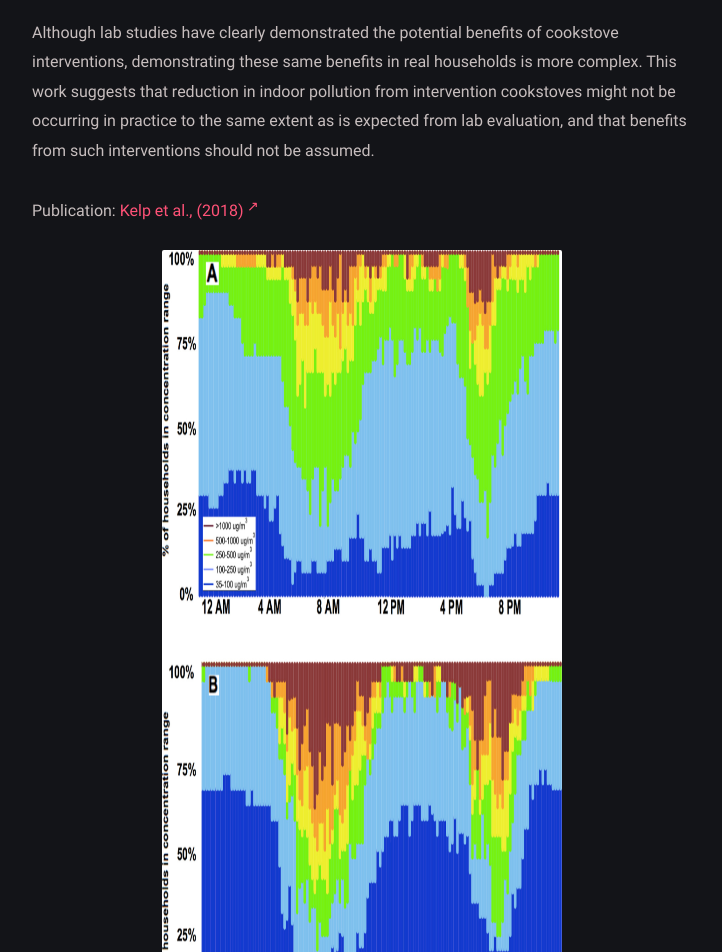
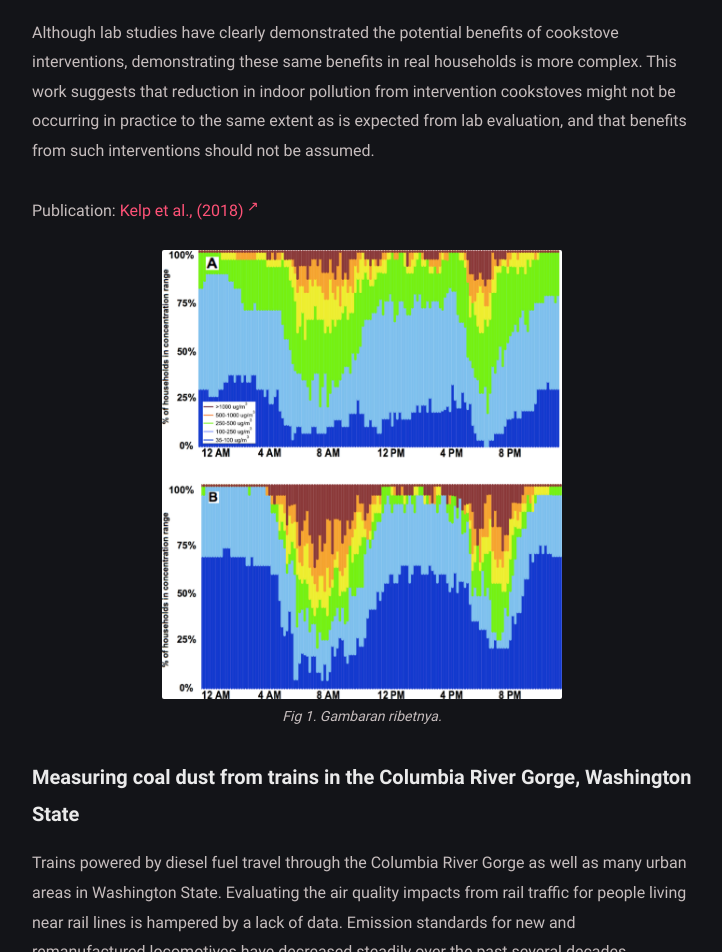
Before and after one commit to mkelp/mkelp.github.io, a Jekyll site: the page built from projects.md, in a window 1280 px wide. Shown: the part 2543-3495 px from the top of the page, without its empty margins (278-1000 px from the left). Built offline with Jekyll 4.4.1, drawn with Linux system fonts in a browser that asks for light colours.

Commit message:
project 7

```diff
--- a/projects.md
+++ b/projects.md
@@ -44,7 +44,7 @@
 Publication: [Kelp et al., (2018)](https://www.sciencedirect.com/science/article/pii/S2352728517300726){:target="_blank"}
 
 <figure>
-<img src="/assets/img/cookstove_fig.jpg" alt="ilustrasi repo yang mau diupdate" width="400" height="790">
+<img src="/assets/img/cookstove_fig.jpg" alt="ilustrasi repo yang mau diupdate" width="400">
 <figcaption>Fig 1. Gambaran ribetnya.</figcaption>
 </figure>
 
```
